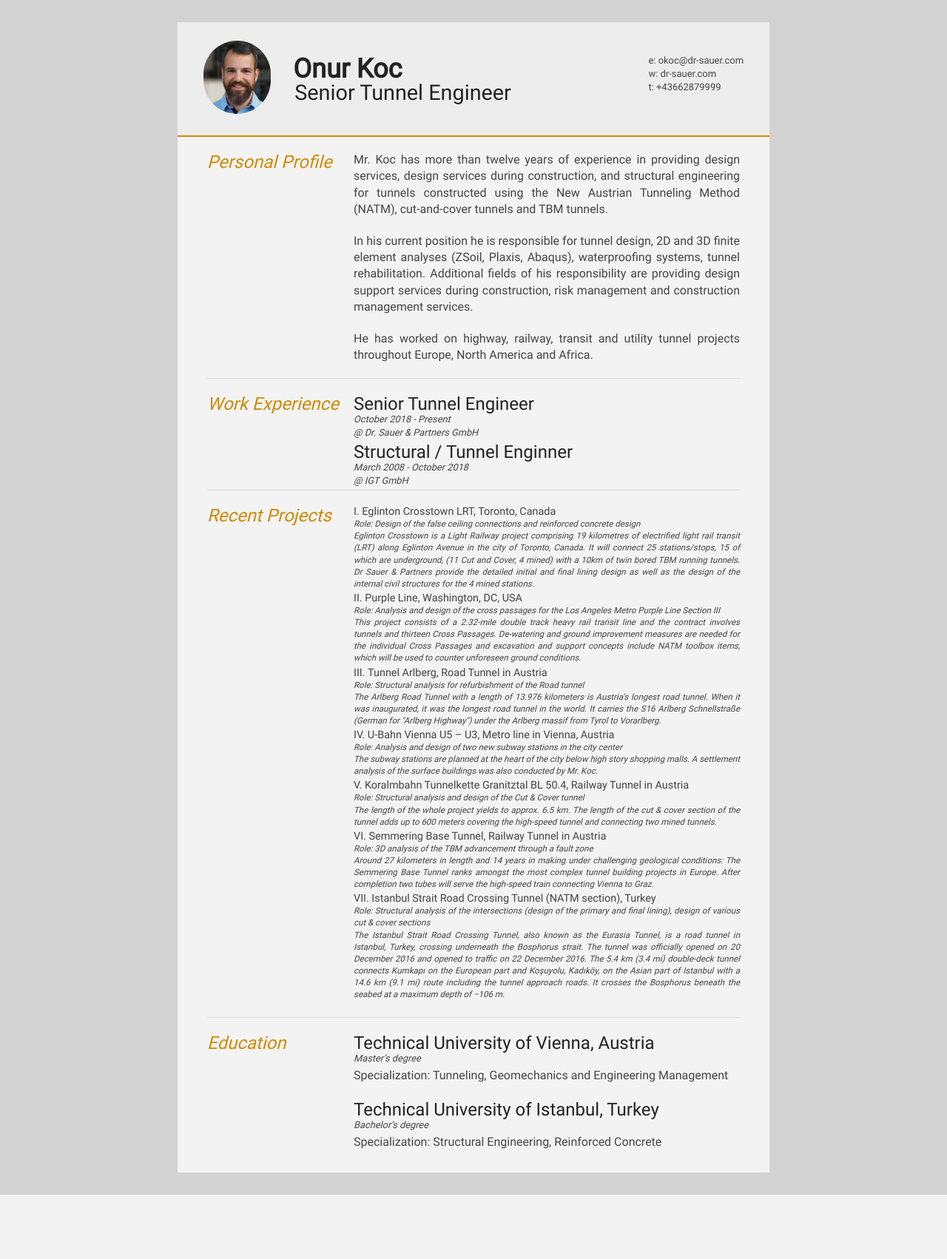
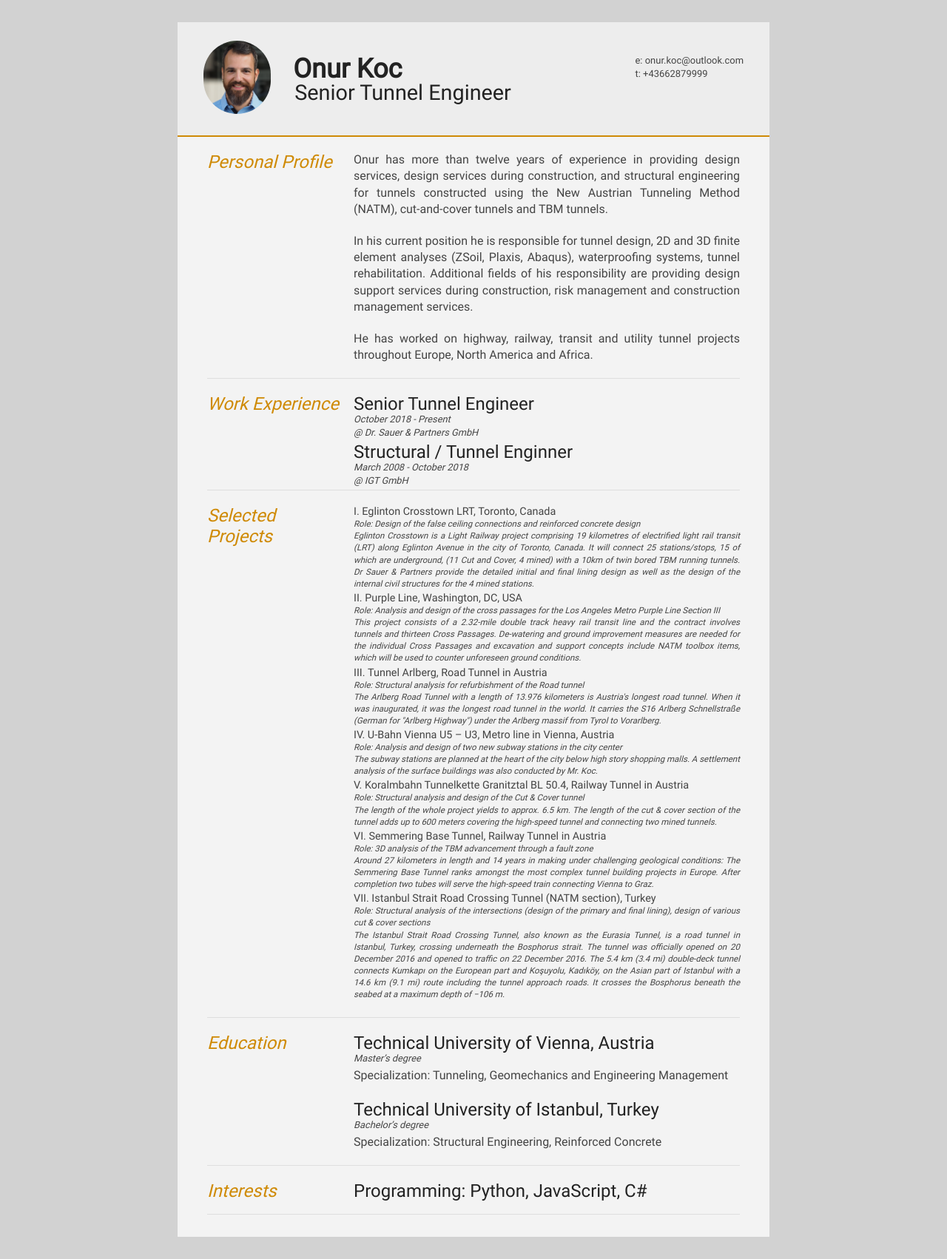
Before and after one commit to onurkoc/onurkoc, a Flask app: page / in a window 1280 px wide. Shown: the whole page at 74% size. Before the commit the page ends 1615 px from the top, so only its background shows below. Run offline with Flask 2, Linux system fonts and the light colour scheme.

Commit message:
Update index.html

```diff
--- a/templates/index.html
+++ b/templates/index.html
@@ -24,8 +24,8 @@
 
 		<div id="contactDetails" class="quickFade delayFour">
 			<ul>
-				<li>e: <a href="mailto:okoc@dr-sauer.com" target="_blank">okoc@dr-sauer.com</a></li>
-				<li>w: <a href="http://www.dr-sauer.com">dr-sauer.com</a></li>
+				<li>e: <a href="mailto:okoc@dr-sauer.com" target="_blank">onur.koc@outlook.com</a></li>
+				<!-- <li>w: <a href="http://www.dr-sauer.com">dr-sauer.com</a></li> -->
 				<li>t: +43662879999</li>
 			</ul>
 		</div>
@@ -41,7 +41,7 @@
 
 				<div class="sectionContent">
 					<p>
-						Mr. Koc has more than twelve years of experience in providing design services, design services during construction, and structural engineering for tunnels constructed using the New Austrian Tunneling Method (NATM), cut-and-cover tunnels and TBM tunnels.
+						Onur has more than twelve years of experience in providing design services, design services during construction, and structural engineering for tunnels constructed using the New Austrian Tunneling Method (NATM), cut-and-cover tunnels and TBM tunnels.
 					</p>
 					<p>
 						In his current position he is responsible for tunnel design, 2D and 3D finite element analyses (ZSoil, Plaxis, Abaqus), waterproofing systems, tunnel rehabilitation. Additional fields of his responsibility are providing design support services during construction, risk management and construction management services.
@@ -53,7 +53,6 @@
 			</article>
 			<div class="clear"></div>
 		</section>
-
 
 		<section>
 			<div class="sectionTitle">
@@ -74,10 +73,9 @@
 			<div class="clear"></div>
 		</section>
 
-
 		<section>
 			<div class="sectionTitle">
-				<h1>Recent Projects</h1>
+				<h1>Selected Projects</h1>
 			</div>
 
 			<div class="sectionContent">
@@ -138,7 +136,6 @@
 			<div class="clear"></div>
 		</section>
 
-
 		<section>
 			<div class="sectionTitle">
 				<h1>Education</h1>
@@ -159,17 +156,20 @@
 			</div>
 			<div class="clear"></div>
 		</section>
-
+		<section>
+			<div class="sectionTitle">
+				<h1>Interests</h1>
+			</div>
+			<div class="sectionContent">
+				<article>
+					<h2>Programming: Python, JavaScript, C#</h2>
+					<br>
+				</article>
+			</div>
+			<div class="clear"></div>
+		</section>
+		<section></section>
 	</div>
 </div>
-<!-- <script type="text/javascript">
-var gaJsHost = (("https:" == document.location.protocol) ? "https://ssl." : "http://www.");
-document.write(unescape("%3Cscript src='" + gaJsHost + "google-analytics.com/ga.js' type='text/javascript'%3E%3C/script%3E"));
-</script>
-<script type="text/javascript">
-var pageTracker = _gat._getTracker("UA-3753241-1");
-pageTracker._initData();
-pageTracker._trackPageview();
-</script> -->
 </body>
 </html>
```
